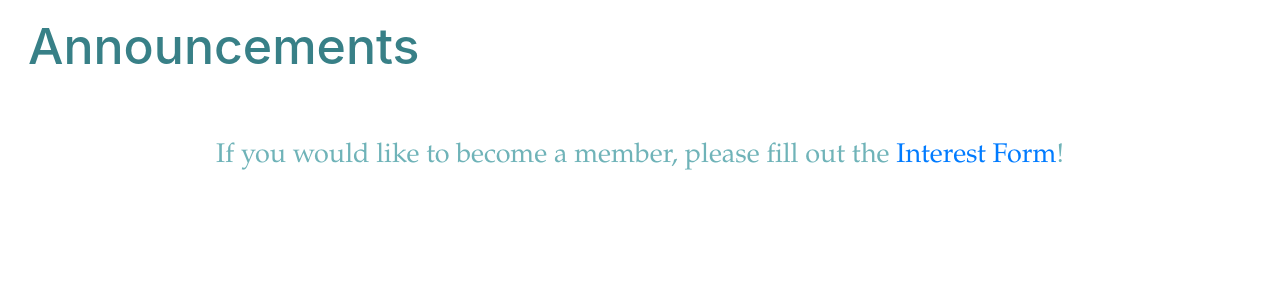
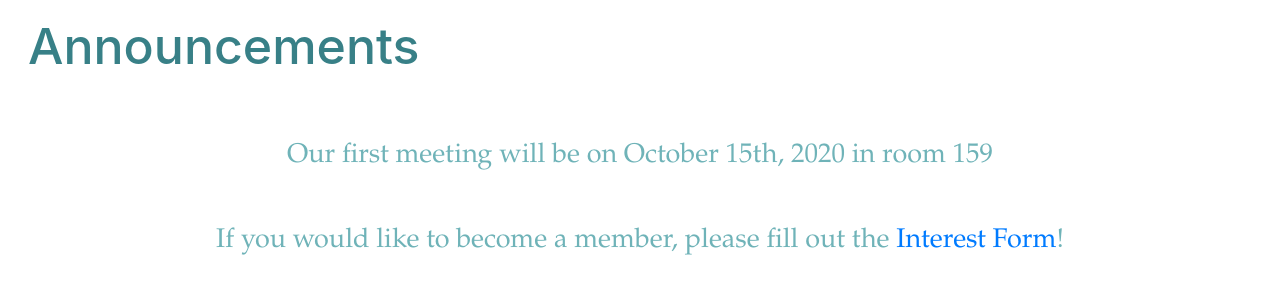
Before and after one commit to stowhacks/stowhacks.github.io, a plain HTML site: page index.html in a window 1280 px wide. Shown: the part 873-1166 px from the top of the page. Drawn offline with nearby package versions, Linux system fonts and the light colour scheme.

Commit message:
Update index.html

```diff
--- a/index.html
+++ b/index.html
@@ -89,6 +89,7 @@
 		</div>
 		<br>
 		<h1 id="header">Announcements</h1><br>
+		<p id="plaintext">Our first meeting will be on October 15th, 2020 in room 159</p>
 		<p id="plaintext">If you would like to become a member, please fill out the <a href="https://stowhacks.github.io/interestform.html">Interest Form</a>!</p>
 		<br>
 		<br>
```
